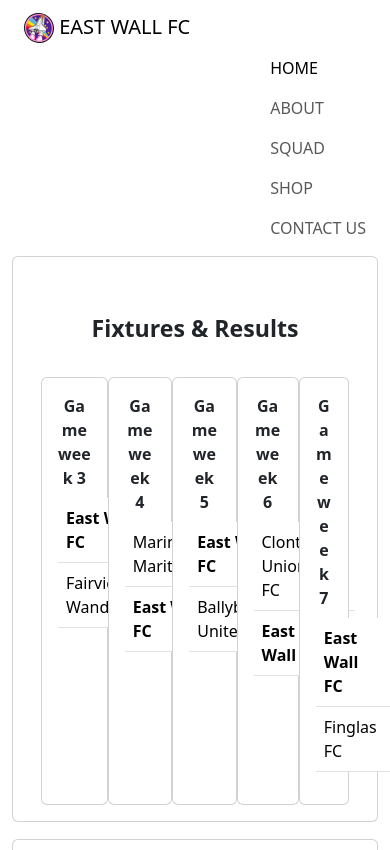
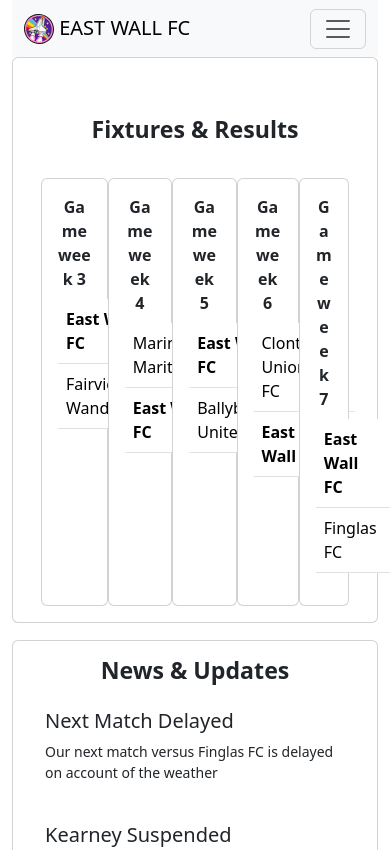
Before and after one commit to Quazbickie/Assignment3, a plain HTML site: page public/index.html in a window 390 px wide. Shown: the top 850 px of the page. Drawn offline with nearby package versions, Linux system fonts and the light colour scheme.

Commit message:
Replace navbar. Use bootstrap responsive navbar

```diff
--- a/public/index.html
+++ b/public/index.html
@@ -11,30 +11,39 @@
 </head>
 <body>
   <div class="container">
-    <nav class="navbar navbar-expand-lg">
+    <nav class="navbar navbar-expand-lg bg-body-tertiary">
       <div class="container-fluid">
-        <a class="navbar-brand mb-0 h1">
+        <a class="navbar-brand" href="#">
           <img src="./images/club.svg" alt="Club Logo" width="30" height="30" class="inline-block align-text-top">
           EAST WALL FC
         </a>
-        <div class="collapse navbar-collapse d-flex justify-content-end">
-          <ul class="navbar-nav">
+        <button class="navbar-toggler" type="button" data-bs-toggle="offcanvas" data-bs-target="#offcanvasNavbar" aria-controls="offcanvasNavbar" aria-label="Toggle navigation">
+          <span class="navbar-toggler-icon"></span>
+        </button>
+        <div class="offcanvas offcanvas-end" tabindex="-1" id="offcanvasNavbar" aria-labelledby="offcanvasNavbarLabel">
+          <div class="offcanvas-header">
+            <h5 class="offcanvas-title" id="offcanvasNavbarLabel">Menu</h5>
+            <button type="button" class="btn-close" data-bs-dismiss="offcanvas" aria-label="Close"></button>
+          </div>
+          <div class="offcanvas-body">
+            <ul class="navbar-nav justify-content-end flex-grow-1 pe-3">
               <li class="nav-item">
-              <a href="#" class="nav-link active">HOME</a>
+                <a class="nav-link active" aria-current="page" href="#">Home</a>
               </li>
               <li class="nav-item">
-              <a href="about.html" class="nav-link">ABOUT</a>
+                <a class="nav-link" href="#">About</a>
               </li>
-            <li class="nav-item">
-              <a href="about.html" class="nav-link">SQUAD</a>
+              <li class="nva-item">
+                <a href="#" class="nav-link">Squad</a>
               </li>
-            <li class="nav-item">
-              <a href="about.html" class="nav-link">SHOP</a>
+              <li class="nva-item">
+                <a href="#" class="nav-link">Shop</a>
               </li>
-            <li class="nav-item">
-              <a href="about.html" class="nav-link">CONTACT US</a>
+              <li class="nva-item">
+                <a href="#" class="nav-link">Contact</a>
               </li>
             </ul>
+          </div>
         </div>
       </div>
     </nav>
@@ -170,7 +179,7 @@
       </div>
     </div>
     <div class="container"></div>
-      <div class="card" id="staff">
+      <div class="card d-none d-sm-block" id="staff">
         <div class="card-body">
           <h3 class="card-title">Staff</h3>
           <div class="row">
```
Lines whose indentation alone changed are shown as unchanged.
